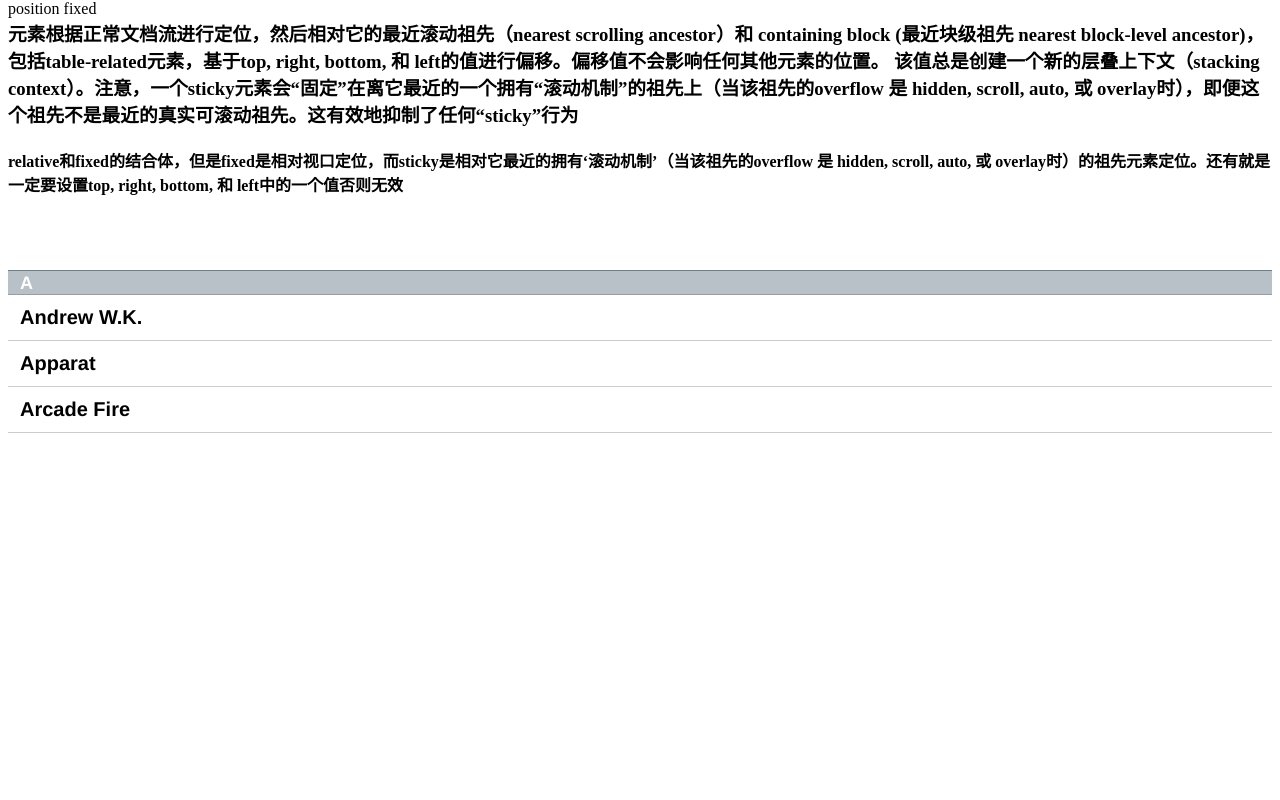
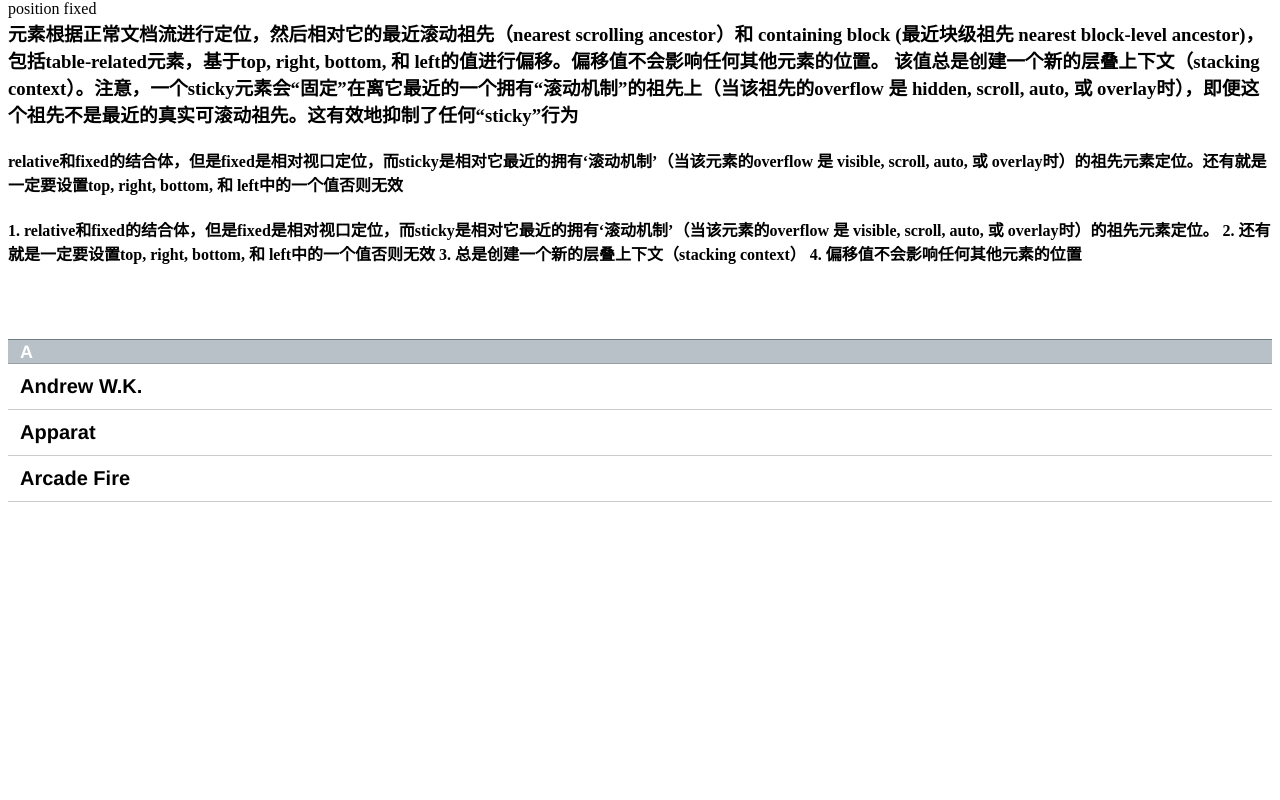
Before and after one commit to chenky/course, a plain HTML site: page css-core/position-sticky.html in a window 1280 px wide. Drawn offline with Linux system fonts and the light colour scheme.

Commit message:
position sticky

```diff
--- a/css-core/position-sticky.html
+++ b/css-core/position-sticky.html
@@ -58,7 +58,13 @@
     该值总是创建一个新的层叠上下文（stacking context）。注意，一个sticky元素会“固定”在离它最近的一个拥有“滚动机制”的祖先上（当该祖先的overflow 是 hidden, scroll, auto, 或 overlay时），即便这个祖先不是最近的真实可滚动祖先。这有效地抑制了任何“sticky”行为
   </h3>
   <h4>
-    relative和fixed的结合体，但是fixed是相对视口定位，而sticky是相对它最近的拥有‘滚动机制’（当该祖先的overflow 是 hidden, scroll, auto, 或 overlay时）的祖先元素定位。还有就是一定要设置top, right, bottom, 和 left中的一个值否则无效
+    relative和fixed的结合体，但是fixed是相对视口定位，而sticky是相对它最近的拥有‘滚动机制’（当该元素的overflow 是 visible, scroll, auto, 或 overlay时）的祖先元素定位。还有就是一定要设置top, right, bottom, 和 left中的一个值否则无效
+  </h4>
+  <h4>
+    1. relative和fixed的结合体，但是fixed是相对视口定位，而sticky是相对它最近的拥有‘滚动机制’（当该元素的overflow 是 visible, scroll, auto, 或 overlay时）的祖先元素定位。
+    2. 还有就是一定要设置top, right, bottom, 和 left中的一个值否则无效
+    3. 总是创建一个新的层叠上下文（stacking context）
+    4. 偏移值不会影响任何其他元素的位置
   </h4>
   <div class="panel">
     <div class="fixed_element">position fixed</div>
```
